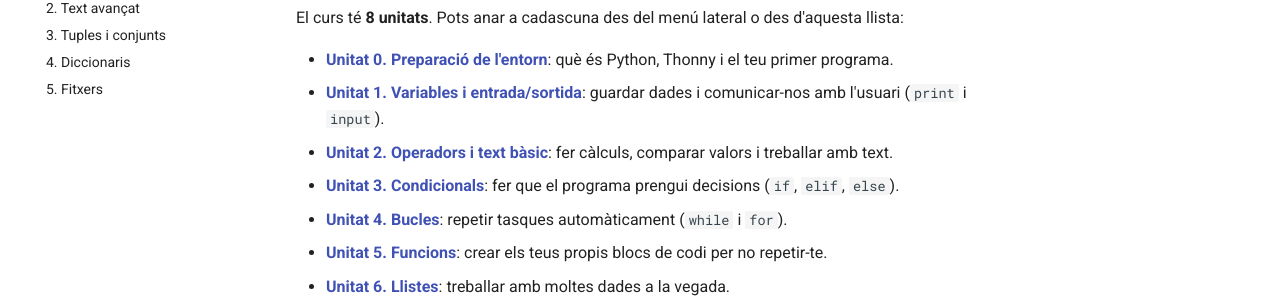
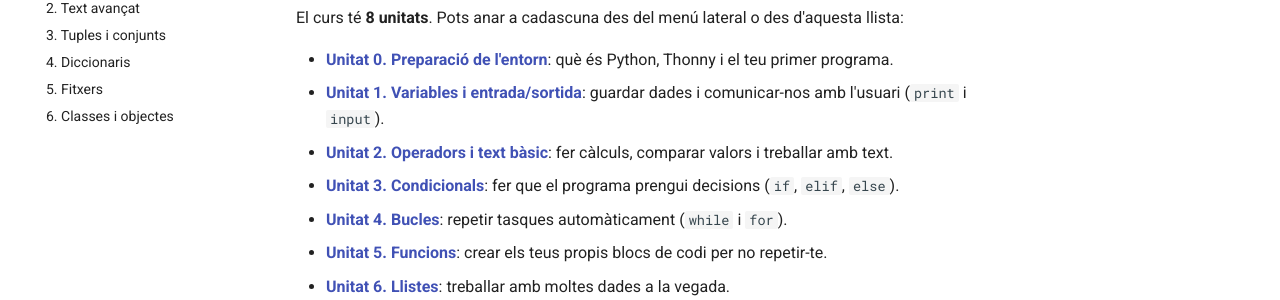
Before and after one commit to AlbertGodina/curs-python-web, an MkDocs documentation site: the page built from docs/index.md, in a window 1280 px wide. Shown: the part 435-735 px from the top of the page. Built offline with MkDocs 1.6.1 and Material for MkDocs 9.7.7, drawn with Linux system fonts in a browser that asks for light colours; comment, search, counter and statistics services are not loaded.

Commit message:
Uncomment section for 'Classes i objectes'

```diff
--- a/mkdocs.yml
+++ b/mkdocs.yml
@@ -75,4 +75,4 @@ nav:
       - "3. Tuples i conjunts": extres/03-tuples-conjunts.md
       - "4. Diccionaris": extres/04-diccionaris.md
       - "5. Fitxers": extres/05-fitxers.md
-      # - "6. Classes i objectes": extres/06-classes.md
+      - "6. Classes i objectes": extres/06-classes.md
```
